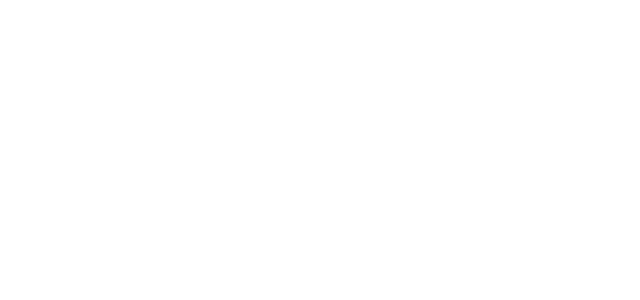
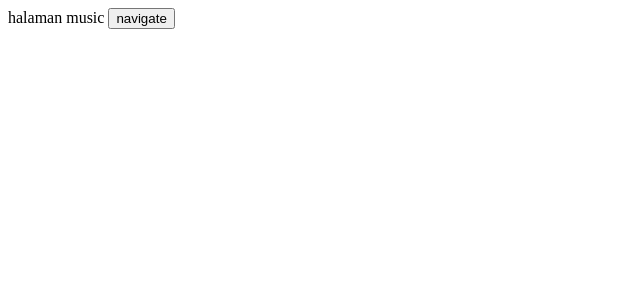
Before and after one commit to erickhilda/alta-class-nuxt, a Nuxt app: page /music in a window 1280 px wide. Before the commit this address had no page. Shown: the top 300 px of the page, without its empty margins (0-640 px from the left). Built offline with nearby package versions, Linux system fonts and the light colour scheme.

Commit message:
feat: add dynamyc routing example

```diff
--- /dev/null
+++ b/pages/music/_genre/_title/index.vue
@@ -0,0 +1,11 @@
+<script>
+export default {
+  mounted() {
+    console.log(this.$route)
+  },
+}
+</script>
+
+<template>
+  <div>halaman music/genre/title</div>
+</template>
--- /dev/null
+++ b/pages/music/_genre/index.vue
@@ -0,0 +1,27 @@
+<script>
+export default {
+  mounted() {
+    console.log(this.$route)
+  },
+  methods: {
+    naviageTo() {
+      this.$router.push({
+        name: '"music-genre-title"',
+        params: {
+          title: 'dewa',
+        },
+        query: {
+          limit: 10,
+        },
+      })
+    },
+  },
+}
+</script>
+
+<template>
+  <div>
+    halaman music/_genre
+    <button @click="naviageTo">navigate</button>
+  </div>
+</template>
--- /dev/null
+++ b/pages/music/index.vue
@@ -0,0 +1,27 @@
+<script>
+export default {
+  mounted() {
+    console.log(this.$route)
+  },
+  methods: {
+    naviageTo() {
+      this.$router.push({
+        name: 'music-genre',
+        params: {
+          genre: 'pop',
+        },
+        query: {
+          limit: 10,
+        },
+      })
+    },
+  },
+}
+</script>
+
+<template>
+  <div>
+    halaman music
+    <button @click="naviageTo">navigate</button>
+  </div>
+</template>
--- /dev/null
+++ b/pages/user/_id.vue
@@ -0,0 +1,16 @@
+<script>
+export default {
+  computed: {
+    id() {
+      return this.$route.params.id
+    },
+  },
+  mounted() {
+    console.log(this.$route)
+  },
+}
+</script>
+
+<template>
+  <div>{{ id }}</div>
+</template>
--- /dev/null
+++ b/pages/user/index.vue
@@ -0,0 +1,3 @@
+<template>
+  <div>pilih id user</div>
+</template>
```
